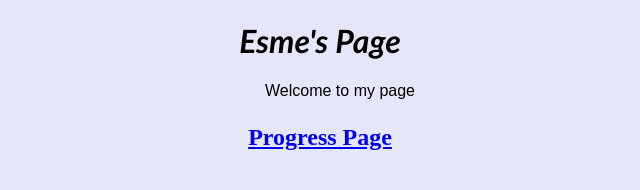
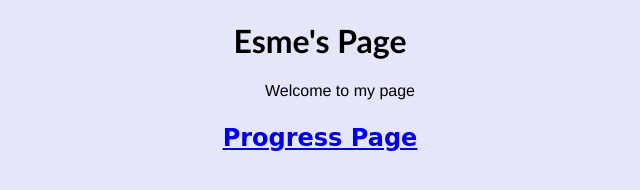
Before and after one commit to ecav25/ecav25.github.io, a plain HTML site: page index.html in a window 1280 px wide. Shown: the whole page, without its empty margins (320-960 px from the left). Drawn offline with Linux system fonts and the light colour scheme.

Commit message:
changed fonts

```diff
--- a/index.html
+++ b/index.html
@@ -7,8 +7,10 @@
     <style>
         h1,ul,h2 {text-align: center;}
         body {background-color:lavender}
-        h1 {font-family: 'Gill Sans', 'Gill Sans MT', Calibri, 'Trebuchet MS', sans-serif; font-style: italic}
-        ul {font-family: Arial, Helvetica, sans-serif;
+        h1 {font-family: 'Gill Sans', 'Gill Sans MT', Calibri, 'Trebuchet MS', sans-serif}
+        ul {font-family: Helvetica;}
+        h2 {font-family:cursive}
+
       </style>
 
 
```
